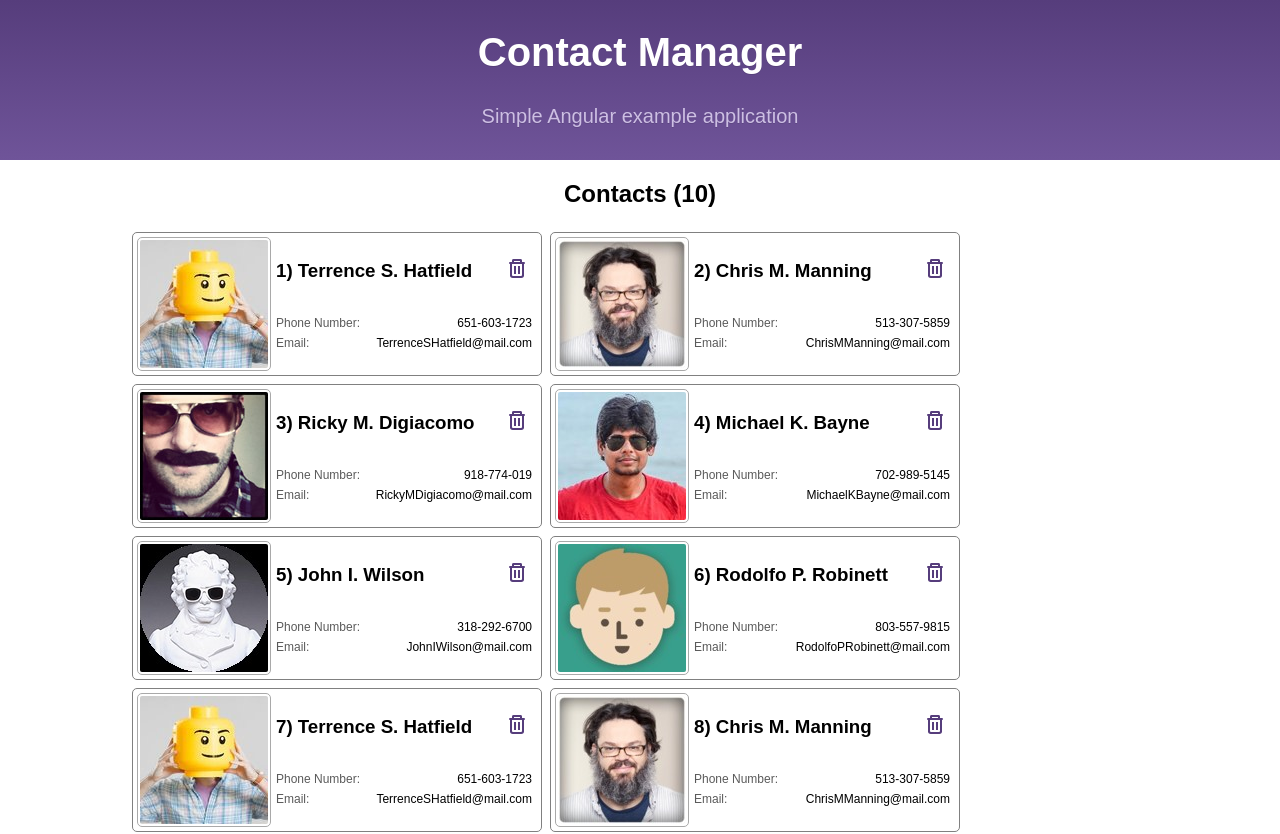
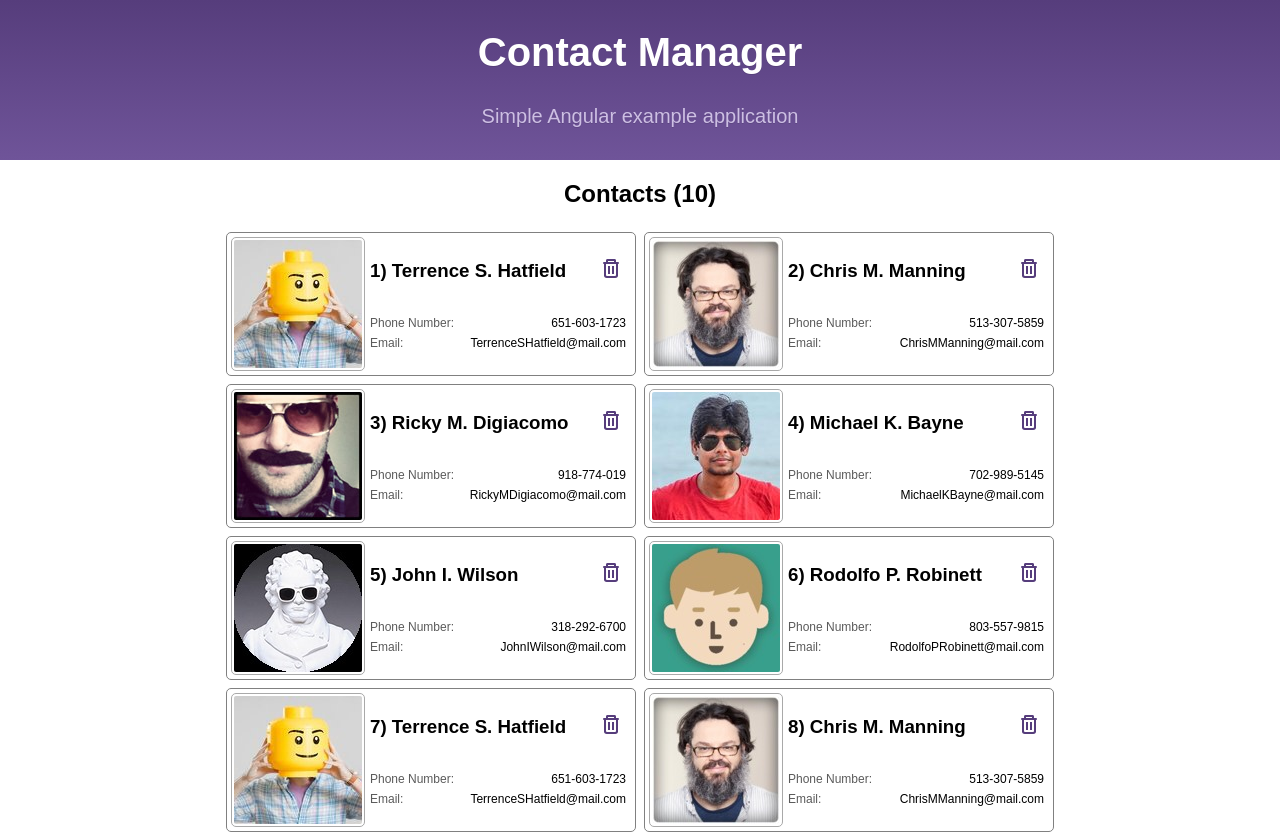
Before and after one commit to hearsid/ng-contact-manager, an Angular app: page /contacts in a window 1280 px wide. Shown: the top 834 px of the page. Built offline with nearby package versions, Linux system fonts and the light colour scheme.

Commit message:
route and minor css fix

```diff
--- a/src/app/app-routing.module.ts
+++ b/src/app/app-routing.module.ts
@@ -7,7 +7,6 @@ const routes: Routes = [];
   imports: [
     RouterModule.forRoot([
       { path: '', redirectTo: '/contacts', pathMatch: 'full' },
-      { path: '**', redirectTo: '/contacts' }
     ])
   ],
   exports: [
--- a/src/app/contacts/contacts-routing.module.ts
+++ b/src/app/contacts/contacts-routing.module.ts
@@ -6,7 +6,8 @@ import { ContactsComponent } from './contacts.component';
 @NgModule({
     imports: [
         RouterModule.forChild([
-            { path: 'contacts', component: ContactsComponent }
+            { path: 'contacts', component: ContactsComponent },
+            { path: '**', redirectTo: '/' }
         ])
     ],
     exports: [
--- a/src/styles.scss
+++ b/src/styles.scss
@@ -15,6 +15,7 @@ body {
 .contacts-container {
   display: flex;
   flex-wrap: wrap;
+  justify-content: center;
 }
 
 .contact-image {
```
